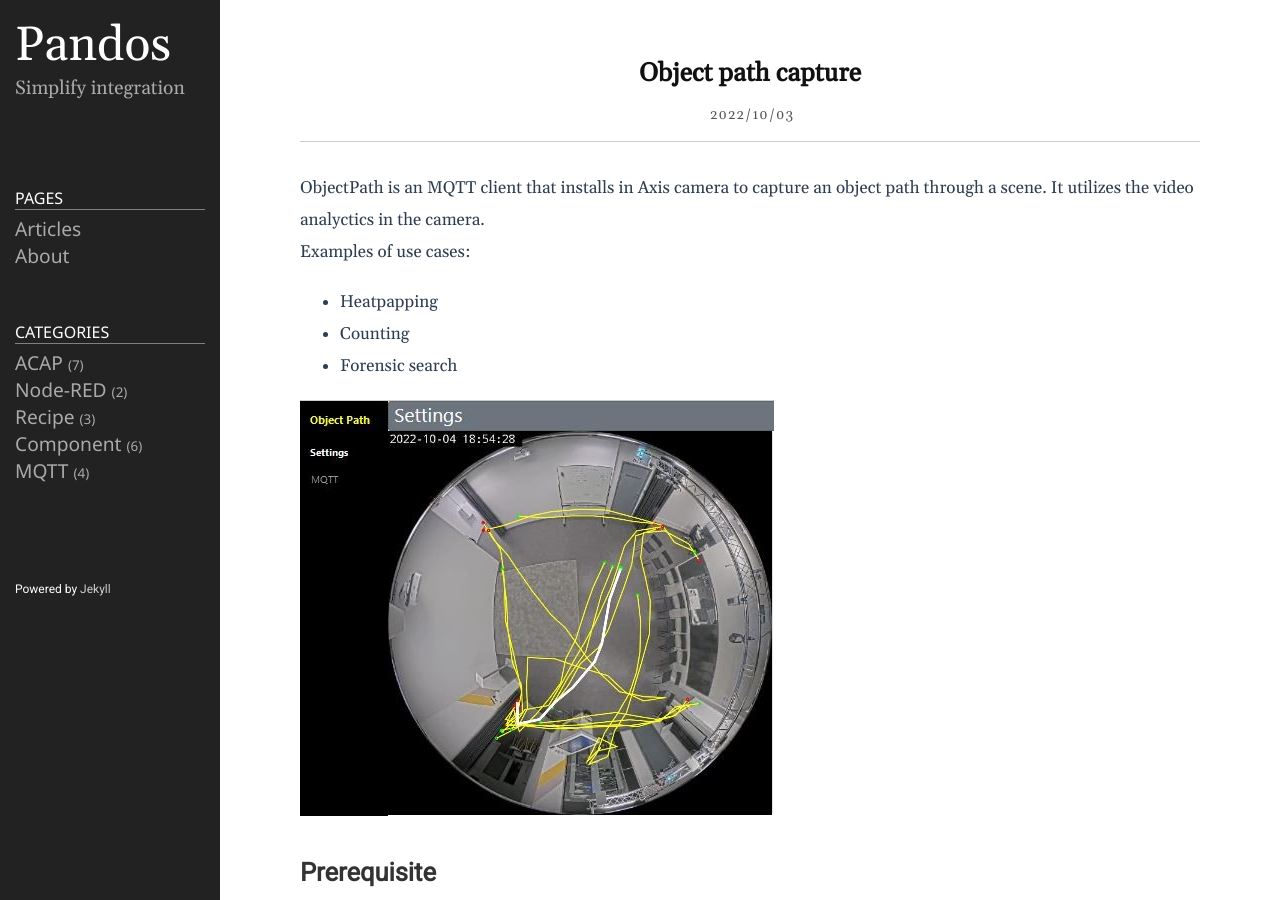
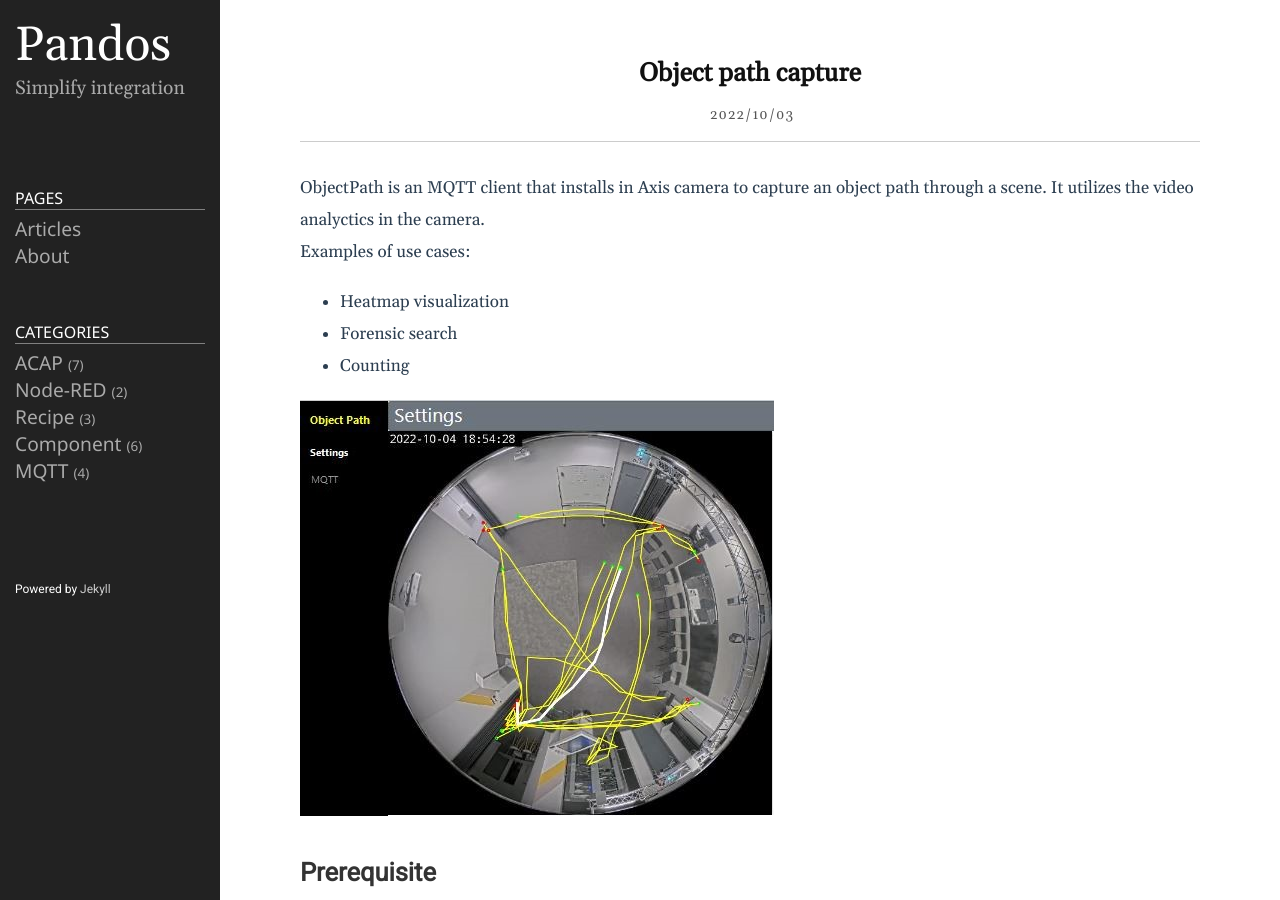
Before and after one commit to pandosme/pandosme.github.io, a Jekyll site: the page built from docs/_posts/2022-10-04-objectpath.md, in a window 1280 px wide and 900 px high. Built offline with Jekyll 4.4.1, drawn with Linux system fonts in a browser that asks for light colours.

Commit message:
Update 2022-10-04-objectpath.md

```diff
--- a/docs/_posts/2022-10-04-objectpath.md
+++ b/docs/_posts/2022-10-04-objectpath.md
@@ -6,9 +6,9 @@ categories: [ACAP, MQTT, Component]
 ---
 ObjectPath is an MQTT client that installs in Axis camera to capture an object path through a scene.  It utilizes the video analyctics in the camera.
 Examples of use cases:
-* Heatpapping
+* Heatmap visualization
+* Forensic search
 * Counting
-* Forensic search
 
 ![image]({{ site.url }}/assets/objectpath.jpg)
 
```
